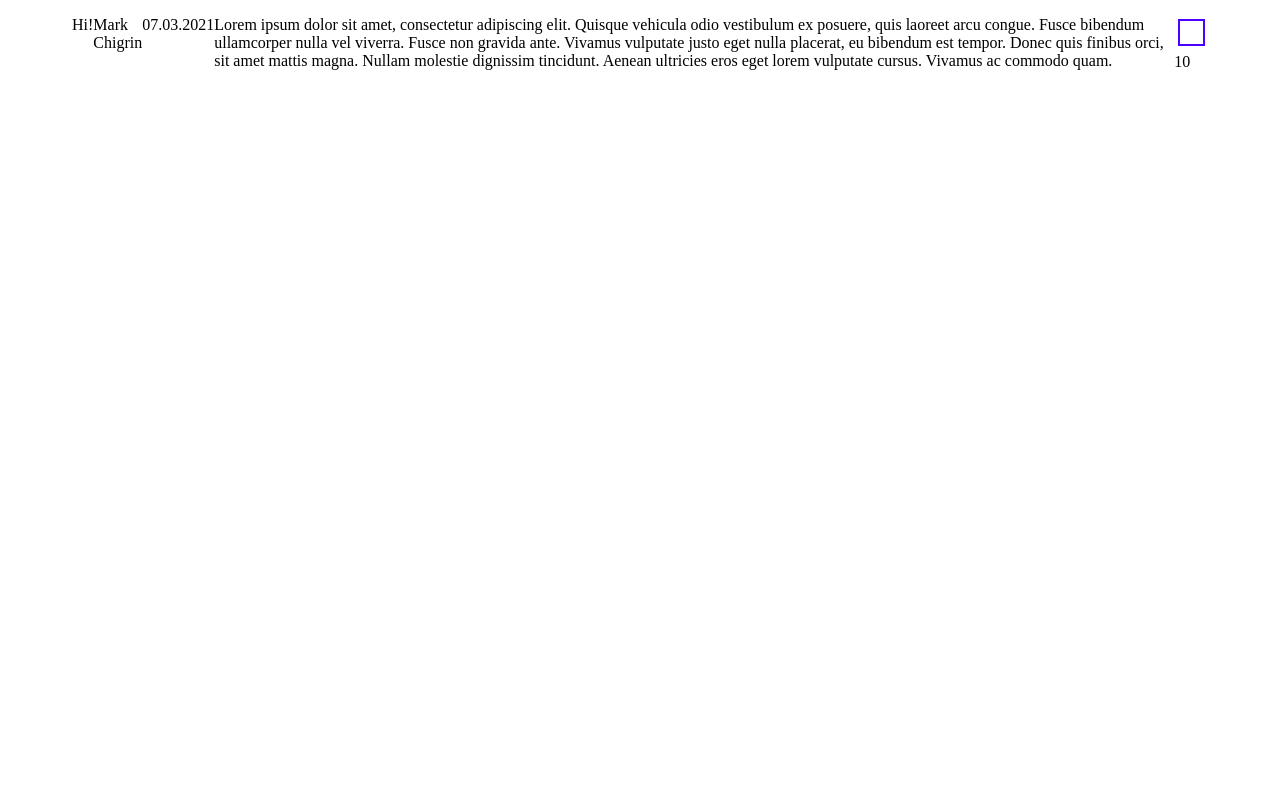
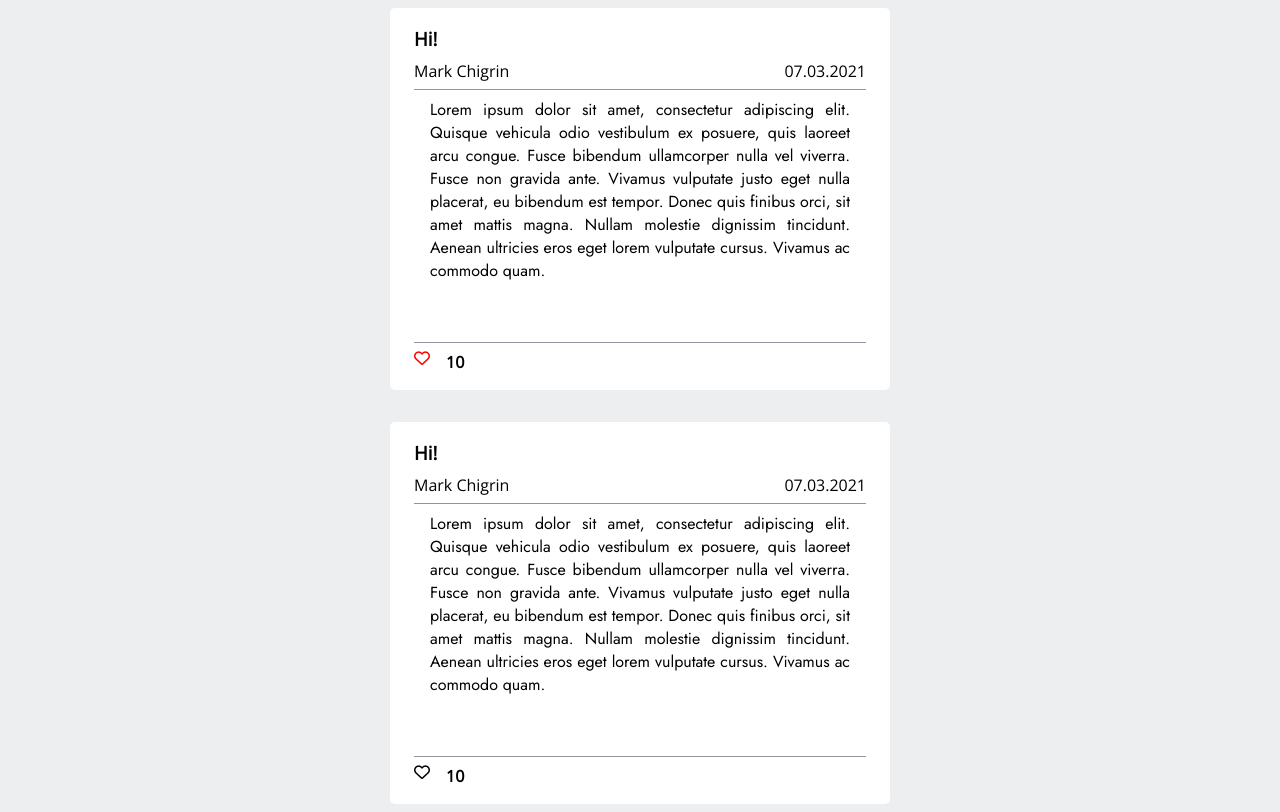
Before and after one commit to ilmpc/js-homework, a website: page tasks/03-html/index.html in a window 1280 px wide. Drawn offline with nearby package versions, Linux system fonts and the light colour scheme.

Commit message:
Осталось добить нажатие и заполировать дизайн

```diff
--- a/tasks/03-html/index.html
+++ b/tasks/03-html/index.html
@@ -1,27 +1,56 @@
-<!doctype html>
-<html lang="en">
+<!DOCTYPE html>
+<html>
 
 <head>
-  <meta charset="UTF-8">
-  <meta name="viewport"
-    content="width=device-width, user-scalable=no, initial-scale=1.0, maximum-scale=1.0, minimum-scale=1.0">
-  <meta http-equiv="X-UA-Compatible" content="ie=edge">
-  <title>HTML</title>
-  <link rel="stylesheet" href="index.css">
+	<meta charset="utf-8">
+	<meta name="viewport" content="width=device-width">
+	<link href="index.css" rel="stylesheet" type="text/css" />
+  <script src="https://kit.fontawesome.com/32936bcfe1.js" crossorigin="anonymous"></script>
 </head>
 
 <body>
-  <div class="post">
-    <div class="heading">Hi!</div>
-    <div class="author">Mark Chigrin</div>
-    <div class="create-date">07.03.2021</div>
-    <div class="content">Lorem ipsum dolor sit amet, consectetur adipiscing elit. Quisque vehicula odio vestibulum ex posuere, quis laoreet arcu congue. Fusce bibendum ullamcorper nulla vel viverra. Fusce non gravida ante. Vivamus vulputate justo eget nulla placerat, eu bibendum est tempor. Donec quis finibus orci, sit amet mattis magna. Nullam molestie dignissim tincidunt. Aenean ultricies eros eget lorem vulputate cursus. Vivamus ac commodo quam.</div>
-    <div class="like">
-      <input type="checkbox" class="button">
-      <div class="amount">10</div>
-    </div>
-  </div>
+	<main id="feed">
+		<article class="post">
+			<header>
+				<h3>Hi!</h3>
+				<div class="meta">
+          <span class="author">Mark Chigrin</span>
+				  <time class="create-date" datetime="2021-03-07">07.03.2021</time>
+        </div>
+			</header>
+			<div class="content">Lorem ipsum dolor sit amet, consectetur adipiscing elit. Quisque vehicula odio vestibulum ex posuere,
+				quis laoreet arcu congue. Fusce bibendum ullamcorper nulla vel viverra. Fusce non gravida ante. Vivamus vulputate justo
+				eget nulla placerat, eu bibendum est tempor. Donec quis finibus orci, sit amet mattis magna. Nullam molestie dignissim
+				tincidunt. Aenean ultricies eros eget lorem vulputate cursus. Vivamus ac commodo quam.
+			</div>
+			<footer>
+				<div class="like">
+  			  <i class="far fa-heart liked"></i>
+          <span class="amount">10</span>
+        <div>
+      </footer>
+    </article>
+    <article class="post">
+			<header>
+				<h3>Hi!</h3>
+				<div class="meta">
+          <span class="author">Mark Chigrin</span>
+				  <time class="create-date" datetime="2021-03-07">07.03.2021</time>
+        </div>
+			</header>
+			<div class="content">Lorem ipsum dolor sit amet, consectetur adipiscing elit. Quisque vehicula odio vestibulum ex posuere,
+				quis laoreet arcu congue. Fusce bibendum ullamcorper nulla vel viverra. Fusce non gravida ante. Vivamus vulputate justo
+				eget nulla placerat, eu bibendum est tempor. Donec quis finibus orci, sit amet mattis magna. Nullam molestie dignissim
+				tincidunt. Aenean ultricies eros eget lorem vulputate cursus. Vivamus ac commodo quam.
+			</div>
+			<footer>
+				<div class="like">
+				  <i class="far fa-heart"></i>
+          <span class="amount">10</span>
+        <div>
+      </footer>
+    </article>
+  </main>
   <script type="module" src="index.js"></script>
 </body>
-
 </html>
--- a/tasks/03-html/index.js
+++ b/tasks/03-html/index.js
@@ -1 +1,5 @@
-// const post = document.querySelector('post')
+const likeButtons = document.querySelectorAll('.like > .fa-heart')
+
+likeButtons.forEach((button) => button.addEventListener('click', (event) => {
+  event.target.classList.contains('liked')
+}))
--- /dev/null
+++ b/tasks/03-html/index.styl
@@ -0,0 +1,55 @@
+@import url('https://fonts.googleapis.com/css2?family=Jost&family=Open+Sans:wght@300&display=swap');
+
+
+body
+  display: flex
+  justify-content: center
+  background-color: #EDEEF0
+  font-family: 'Open Sans', sans-serif
+  main
+    max-width: 500px
+    display: flex
+    flex-flow: column
+    gap: 2em
+    article.post
+      background-color: #FFF
+      display: flex
+      flex-flow: column
+      border-radius: 5px
+      padding: 1em 1.5em
+      min-height: 350px
+      header
+        max-height: 50px
+        display: flex
+        flex-flow: column
+        justify-content: center
+        padding-bottom: 1em
+        box-shadow: 0 -1px #90949C inset
+        h3
+          display: block
+          margin: 0
+          padding: 0.5em 0
+        .meta
+          display: flex
+          justify-content: space-between
+      .content
+        font-family: 'Jost', sans-serif
+        text-align: justify
+        padding: 0.5em 1em
+        flex-grow: 2
+      footer
+        box-shadow: 0 1px #90949C inset
+        padding-top: 0.5em
+        max-height: 50px
+        .like
+          display: flex
+          align-items: center
+          gap: 0.5em
+          .fa-heart
+            width: 24px
+            height: 24px
+          .amount
+            font-weight: bold
+
+.liked
+  color: red
```
Also changed, not shown: package.json (+5 -2 lines), tasks/03-html/index.css, 1 other file.
